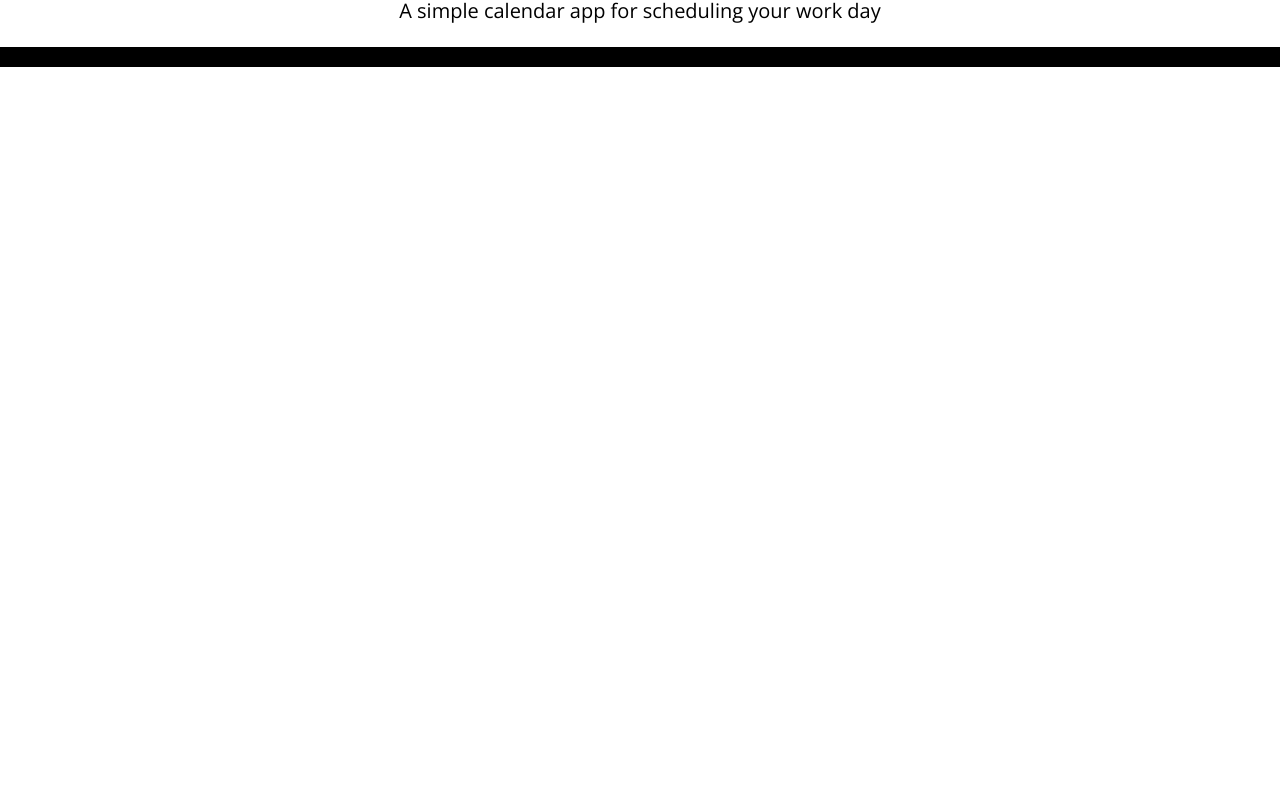
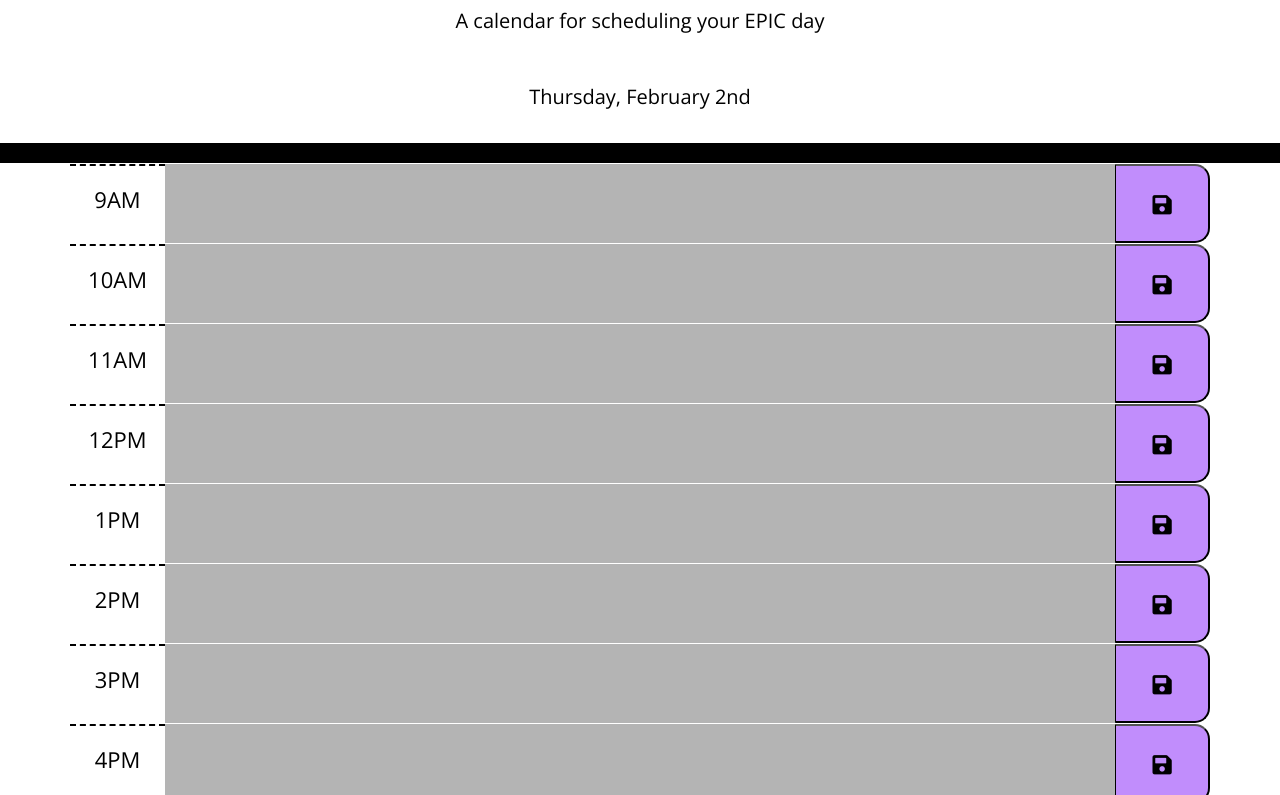
Before and after one commit to eddieg00/worlds-best-calander, a plain HTML site: page index.html in a window 1280 px wide. Shown: the part 103-898 px from the top of the page. Before the commit the page ends 800 px from the top, so only its background shows below. Drawn offline with nearby package versions, Linux system fonts and the light colour scheme.

Commit message:
more css and some java

```diff
--- a/assets/script.js
+++ b/assets/script.js
@@ -0,0 +1,138 @@
+//global variables
+var currentDayEl = $('#currentDay');
+//container in header
+var containerEl = $('.container');
+var currentHour = moment().hour();
+//array list
+var workDayHours = [
+    moment().hour(9).format('hA'),
+    moment().hour(10).format('hA'),
+    moment().hour(11).format('hA'),
+    moment().hour(12).format('hA'),
+    moment().hour(13).format('hA'),
+    moment().hour(14).format('hA'),
+    moment().hour(15).format('hA'),
+    moment().hour(16).format('hA'),
+    moment().hour(17).format('hA')
+];
+var timeBlockHour = $('col-1 hour');
+var task = $('.description');
+
+var currentDay = moment().format('dddd, MMMM Do');
+currentDayEl.text(currentDay);
+
+function auditTimeBlock(timeBlockEventSpace) {
+    var currentTimeBlockHour = moment($(timeBlockHour).text().trim(), 'hA').hour();
+
+    $(timeBlockEventSpace).removeClass('past present future');
+
+    if (currentTimeBlockHour > currentHour) {
+        $(timeBlockEventSpace).addClass('future');
+    }
+    else if (currentTimeBlockHour === currentHour) {
+        $(timeBlockEventSpace).addClass('present');
+    }
+    else {
+        $(timeBlockEventSpace).addClass('past');
+    }
+}
+
+function loadTask() {
+
+    //loop to get task for each hour
+    for (var i = 0; i < workDayHours.length; i++) {
+        let task = localStorage.getItem(workDayHours[i])
+
+        if (task) {
+            $('#' + (i + 9)).siblings().first().children().text(task);
+        }
+    }
+}
+
+//function to save task
+function saveTask(hour, task) {
+    localStorage.setItem(hour, task);
+}
+
+for (var i = 0; i < workDayHours.length; i++) {
+    var timeBlockRow = $('<div>')
+        .addClass('row time-block')
+        .attr({
+            id: 'row-' + (i + 9)
+        })
+
+    var timeBlockHour = $('<div>')
+        .addClass('col-1 hour')
+        .text(workDayHours[i])
+        .attr({
+            id: i + 9
+        })
+
+    var timeBlockEventSpace = $('<div>')
+        .addClass('col-10')
+        .attr({
+            id: 'time-block-' + (i + 9)
+        })
+
+    var userInput = $('<p>')
+        .addClass('description')
+        .text(' ')
+        .attr({
+            id: 'Hour-' + (i + 9)
+        });
+
+    auditTimeBlock(timeBlockEventSpace);
+
+    var saveBtn = $('<button>')
+        .addClass('col-1 saveBtn')
+        .attr({
+            id: 'save-button-' + (i + 9),
+            type: 'button',
+        })
+        .on('click', function () {
+            var hour = $(this).siblings().first().text();
+            var task = $(this).siblings().last().text();
+
+            saveTask(hour, task)
+
+        })
+
+    var saveIcon = $('<i>')
+        .addClass('fas fa-save');
+
+    $(containerEl).append(timeBlockRow);
+    $(timeBlockRow).append(timeBlockHour);
+    $(timeBlockRow).append(timeBlockEventSpace);
+    $(timeBlockEventSpace).append(userInput);
+    $(timeBlockRow).append(saveBtn);
+    $(saveBtn).append(saveIcon);
+}
+
+$('.col-10').on('click', 'p', function () {
+
+    var text = $(this)
+        .text()
+        .trim()
+
+    var textInput = $('<textarea>')
+        .addClass('form-control')
+        .val(text);
+
+    $(this).replaceWith(textInput);
+
+    textInput.trigger('focus');
+});
+
+$('.col-10').on('blur', 'textarea', function () {
+    var text = $(this)
+        .val()
+        .trim();
+
+    var userTextP = $("<p>")
+        .addClass("description")
+        .text(text);
+
+    $(this).replaceWith(userTextP);
+})
+
+loadTask();
--- a/assets/style.css
+++ b/assets/style.css
@@ -1,7 +1,7 @@
 body {
     font-family: 'Open Sans', sans-serif;
-    font-size: 18px;
-    line-height: 2;
+    font-size: 22px;
+    line-height: 3;
   }
 
   textarea{
@@ -20,3 +20,57 @@ body {
     border-radius: 0;
     border-bottom: 20px solid black;
   }
+
+  .description{
+    white-space: pre-wrap;
+    width: 100%;
+    height: 100%;
+    color: black;
+    text-align: left;
+    margin: 5px;
+  }
+
+  .time-block{
+    text-align: center;
+    border-radius: 15px;
+  }
+
+  .row {
+    white-space: pre-wrap;
+    height: 80px;
+    border-top: 1px solid rgb(255, 255, 255);
+  }
+
+  .hour {
+    background-color: #ffffff;
+    color: #000000;
+    border-top: 2px dashed #000000;
+  }
+
+  .past {
+    background-color: #b4b4b4;
+    color: white;
+  }
+
+  .present {
+    background-color: #df5c55;
+    color: white;
+  }
+
+  .future {
+    background-color: #5bc45b;
+    color: white;
+  }
+
+  .saveBtn {
+    border-left: 1px solid black;
+    border-top-right-radius: 15px;
+    border-bottom-right-radius: 15px;
+    background-color: #c18dfc;
+    color: rgb(0, 0, 0);
+  }
+
+  .saveBtn i:hover {
+    font-size: 20px;
+    transition: all .3s ease-in-out;
+  }
--- a/index.html
+++ b/index.html
@@ -10,13 +10,13 @@
         integrity="sha384-50oBUHEmvpQ+1lW4y57PTFmhCaXp0ML5d60M1M7uH2+nqUivzIebhndOJK28anvf" crossorigin="anonymous" />
     <link href="https://fonts.googleapis.com/css?family=Open+Sans&display=swap" rel="stylesheet" />
     <link rel="stylesheet" href="./assets/style.css" />
-    <title>Work Day Scheduler</title>
+    <title>Worlds Best Calander</title>
 </head>
 
 <body>
     <header class="head">
-        <h1 class="display-3">Work Day Schedule</h1>
-        <p class="lead">A simple calendar app for scheduling your work day</p>
+        <h1 class="display-3">The best planner you've ever used!</h1>
+        <p class="lead">A calendar for scheduling your EPIC day</p>
         <p id="currentDay" class="lead"></p>
     </header>
     <div class="container">
```
